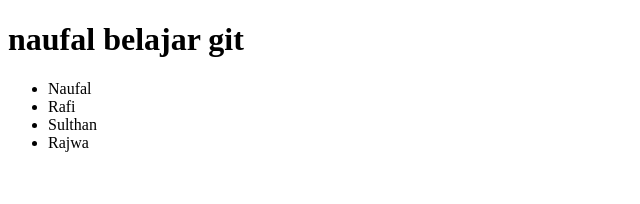
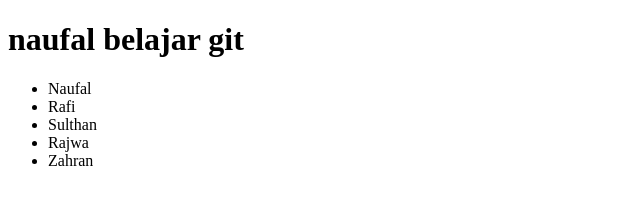
Before and after one commit to edoj2k/belajargit, a plain HTML site: page index.html in a window 1280 px wide. Shown: the full height of the page, 0-640 px from the left. Drawn offline with Linux system fonts and the light colour scheme.

Commit message:
tambah zahra

```diff
--- a/index.html
+++ b/index.html
@@ -12,6 +12,7 @@
       <li>Rafi</li>
       <li>Sulthan</li>
       <li>Rajwa</li>
+      <li>Zahran</li>
     </ul>
   </body>
 </html>
```
